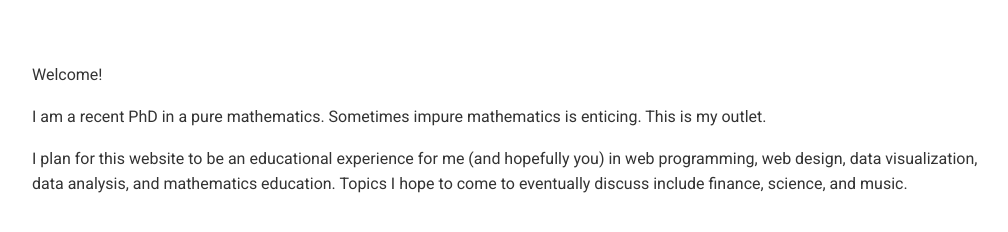
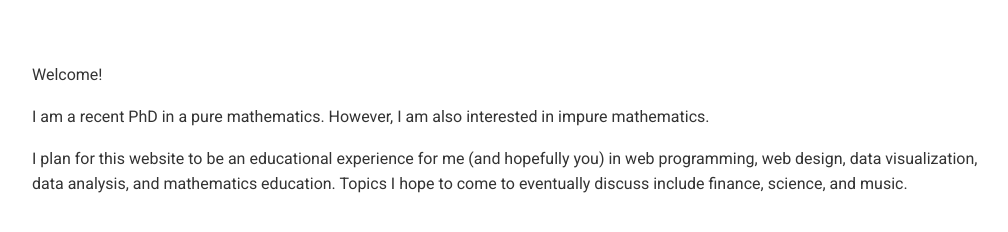
Before and after one commit to datainteractive/datainteractive.github.io, a Jekyll site: the page built from about/index.html, in a window 1280 px wide. Shown: the part 215-447 px from the top of the page, without its empty margins (128-1136 px from the left). Built offline with Jekyll 4.4.1, drawn with Linux system fonts in a browser that asks for light colours.

Commit message:
Update index.html

```diff
--- a/about/index.html
+++ b/about/index.html
@@ -7,7 +7,7 @@ Welcome!
 </p>
 
 <p>
-I am a recent PhD in a pure mathematics. Sometimes impure mathematics is enticing. This is my outlet.
+I am a recent PhD in a pure mathematics. However, I am also interested in impure mathematics.
 </p>
 
 <p>
```
